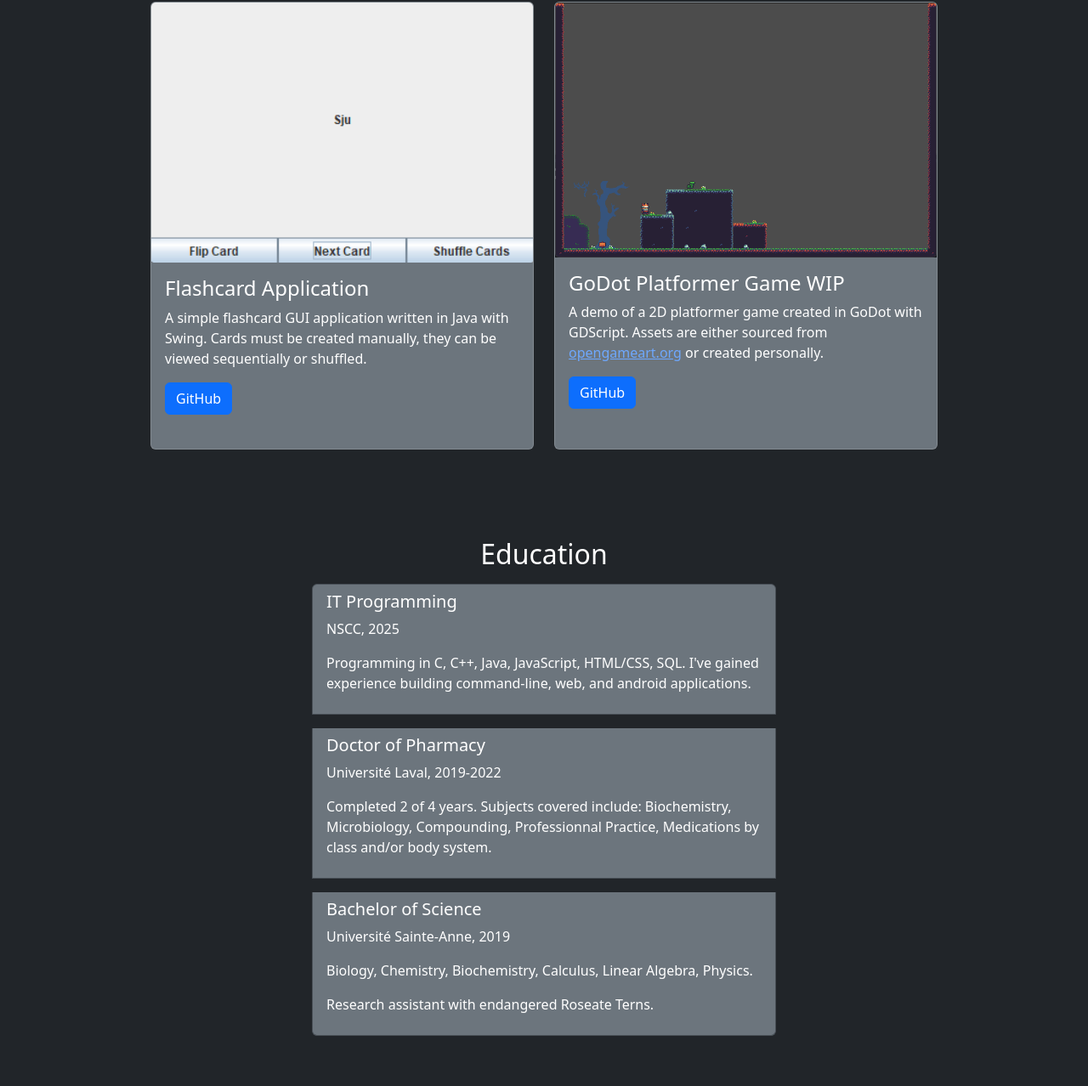
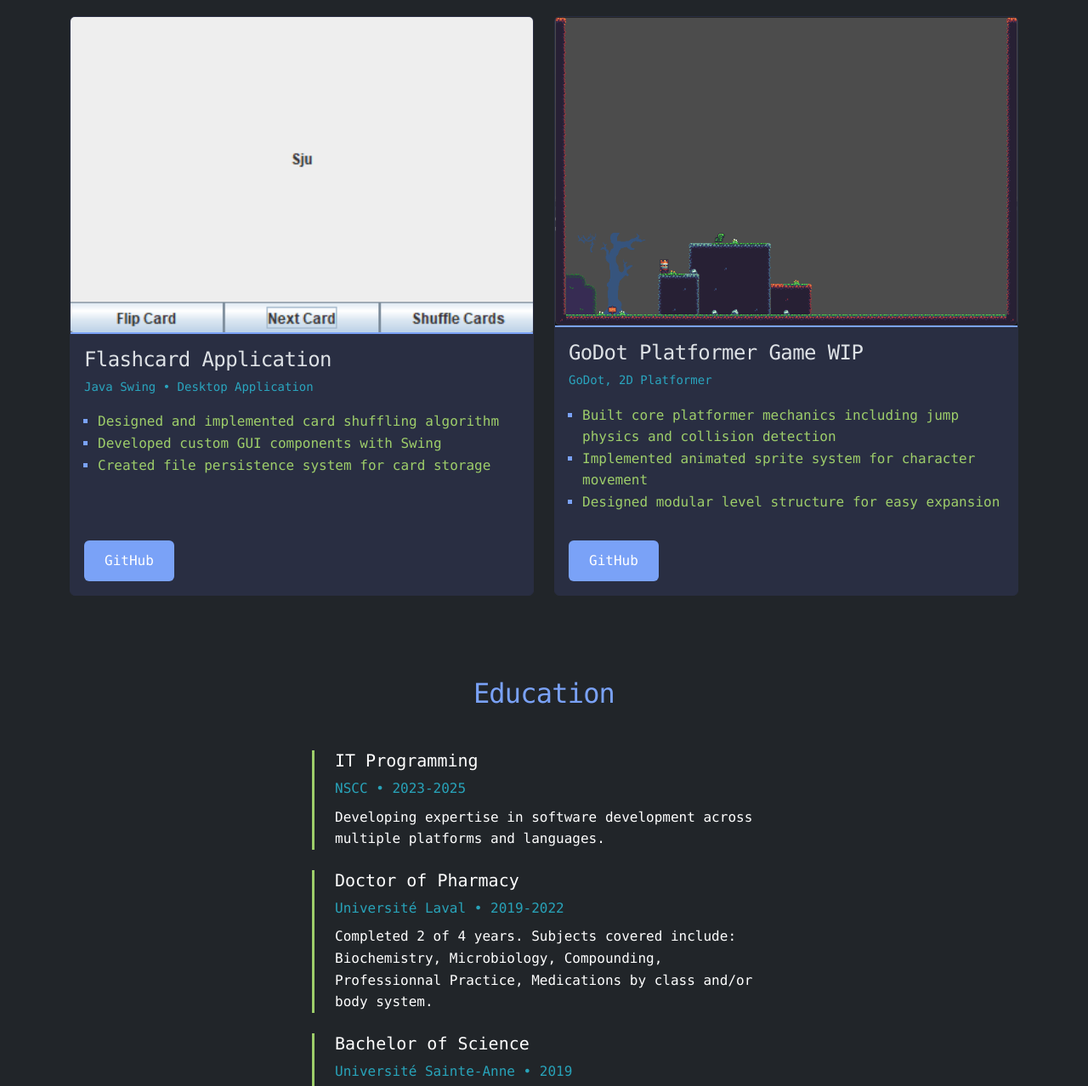
Before and after one commit to DeagleM902/Portfolio, a plain HTML site: page index.html in a window 1280 px wide. Shown: the part 435-1713 px from the top of the page at 85% size. Drawn offline with nearby package versions, Linux system fonts and the light colour scheme.

Commit message:
Big styling change, some placeholder text

```diff
--- a/index.html
+++ b/index.html
@@ -3,7 +3,126 @@
 <head>
     <meta charset="UTF-8">
     <title>Matthew Deagle's Portfolio</title>
-    <link href="https://cdn.jsdelivr.net/npm/bootstrap@5.3.3/dist/css/bootstrap.min.css" rel="stylesheet" integrity="sha384-QWTKZyjpPEjISv5WaRU9OFeRpok6YctnYmDr5pNlyT2bRjXh0JMhjY6hW+ALEwIH" crossorigin="anonymous">
+    <link href="https://cdn.jsdelivr.net/npm/bootstrap@5.3.3/dist/css/bootstrap.min.css" rel="stylesheet" crossorigin="anonymous">
+    <style>
+      :root {
+        --bg-color: #1a1b26;
+        --text-color: #a9b1d6;
+        --primary-color: #7aa2f7;
+        --secondary-color: #292e42;
+        --accent-cyan: #2ac3de;
+        --accent-green: #9ece6a;
+      }
+
+      body {
+        background-color: var(--bg-color);
+        color: var(--text-color);
+        font-family: 'Lucida Console', 'Courier New', monospace;
+        line-height: 1.6;
+      }
+
+      h1, h2, h3, h4 {
+        color: var(--primary-color);
+        letter-spacing: -0.025em;
+      }
+
+      section {
+        scroll-margin-top: 80px; /* Adjust based on your navbar height */
+      }
+
+      .text-muted {
+        color: var(--accent-cyan) !important;
+        opacity: 0.8;
+      }
+
+      .navbar {
+        background-color: var(--bg-color) !important;
+        border-bottom: 1px solid var(--secondary-color);
+      }
+
+      .nav-link {
+        position: relative;
+        transition: color 0.2s ease;
+      }
+
+      .nav-link:hover {
+        color: var(--accent-cyan) !important;
+      }
+
+      .nav-link:focus, .btn:focus {
+        outline: 2px solid var(--accent-cyan);
+        outline-offset: 2px;
+      }
+
+      .nav-link::after {
+        content: '';
+        position: absolute;
+        bottom: -2px;
+        left: 0;
+        width: 0;
+        height: 2px;
+        background-color: var(--accent-cyan);
+        transition: width 0.3s ease;
+      }
+
+      .nav-link:hover::after {
+        width: 100%;
+      }
+
+      .card {
+        background-color: var(--secondary-color);
+        border: 1px solid var(--secondary-color);
+        transition: transform 0.2s ease, box-shadow 0.2s ease;
+      }
+
+      .card:hover {
+        transform: translateY(-5px);
+        box-shadow: 0 4px 15px rgba(122, 162, 247, 0.15);
+      }
+
+      .card-img-top {
+        border-bottom: 2px solid var(--primary-color);
+      }
+
+      .btn-primary {
+        background-color: var(--primary-color);
+        border: none;
+        padding: 0.75rem 1.5rem;
+      }
+
+      .btn-primary:hover {
+        background-color: var(--accent-cyan);
+        color: var(--bg-color);
+      }
+
+      .education-item {
+        border-left: 3px solid var(--accent-green);
+        padding-left: 1.5rem;
+        margin: 1.5rem 0;
+      }
+
+      footer {
+        background-color: var(--secondary-color) !important;
+        color: var(--text-color) !important;
+        border-top: 1px solid var(--secondary-color);
+        margin-top: 4rem;
+      }
+
+      ul {
+        list-style-type: square;
+        color: var(--accent-green);
+      }
+
+      li::marker {
+        color: var(--primary-color);
+      }
+
+      .badge {
+        background-color: var(--secondary-color) !important;
+        border: 1px solid var(--primary-color);
+      }
+
+    </style>
   </head>
 <body class="bg-dark text-white">
 
@@ -37,42 +156,64 @@
     <div class="row justify-content-center">
     <!-- About Section -->
     <section id="about" class="col-12 col-md-10 col-lg-8 my-5">
-        <h2 class="text-center">Hi, I'm Matt.</h2>
-        <p>
-          I am a student currently enrolled in IT Programming at NSCC.
-          Working with several languages including Java, Javascript and C, I've gained experience building various applications including web and android apps.
-          I have a particular interest in sciences, healthcare, and video game development.
-          My career goals focus on applying software and technology solutions to research and healthcare problems.
+      <h2 class="text-center mb-4">Hi, I'm Matt</h2>
+      <p class="lead">
+        I'm a programming student at NSCC, interested in video game development and health/science research.
       </p>
+      <div class="d-flex gap-2 flex-wrap">
+          <span class="badge bg-primary">GoDot</span>
+          <span class="badge bg-primary">Java</span>
+          <span class="badge bg-primary">C/C++/C#</span>
+          <span class="badge bg-primary">Android Development</span>
+          <span class="badge bg-primary">Web Development</span>
+      </div>
   </section>
 
     <!-- Projects Section -->
     <section id="projects" class="container col-12 my-5">
-        <h2 class="text-center">Projects</h2>
-        <div class="row justify-content-center">
-            <div class="col-sm-10 col-md-5 my-2">
-                <div class="card mb-4 bg-secondary text-white h-100">
+      <h2 class="text-center mb-5">Projects</h2>
+      <div class="row justify-content-center g-4">
+        <div class="col-md-6">
+          <div class="card h-100">
             <img src="resources/images/flashcards.png" class="card-img-top" alt="Flashcard application">
-                  <div class="card-body">
-                    <h4 class="card-title">Flashcard Application</h4>
-                    <p class="card-text">
-                      A simple flashcard GUI application written in Java with Swing.
-                      Cards must be created manually, they can be viewed sequentially or shuffled.
-                    </p>
-                    <a href="https://github.com/DeagleM902/FlashcardApp" target="_blank" class="btn btn-primary">GitHub</a>
+            <div class="card-body d-flex flex-column">
+              <div>
+                <h4 class="card-title mb-1">Flashcard Application</h4>
+                <small class="text-muted">Java Swing • Desktop Application</small>
+                <ul class="mt-3 ps-3">
+                  <li>Designed and implemented card shuffling algorithm</li>
+                  <li>Developed custom GUI components with Swing</li>
+                  <li>Created file persistence system for card storage</li>
+                </ul>
+              </div>
+              <div class="mt-auto pt-3">
+                <a href="https://github.com/DeagleM902/FlashcardApp" target="_blank"
+                  class="btn btn-primary align-self-start">
+                  GitHub
+                </a>
               </div>
             </div>
           </div>
-            <div class="col-sm-10 col-md-5 my-2">
-                <div class="card mb-4 bg-secondary text-white h-100">
+        </div>
+        <div class="col-md-6">
+          <div class="card h-100">
             <img src="resources/images/platformer.png" class="card-img-top" alt="Platformer Game WIP">
-                  <div class="card-body">
-                    <h4 class="card-title">GoDot Platformer Game WIP</h4>
-                    <p class="card-text">
-                      A demo of a 2D platformer game created in GoDot with GDScript.
-                      Assets are either sourced from <a href="https://opengameart.org/">opengameart.org</a> or created personally.
-                    </p>
-                    <a href="https://github.com/DeagleM902/PlatformerTest" target="_blank" class="btn btn-primary">GitHub</a>
+            <div class="card-body d-flex flex-column">
+              <div>
+                <h4 class="card-title mb-1">GoDot Platformer Game WIP</h4>
+                <small class="text-muted">GoDot, 2D Platformer</small>
+                <ul class="mt-3 ps-3">
+                  <li>Built core platformer mechanics including jump physics and collision detection</li>
+                  <li>Implemented animated sprite system for character movement</li>
+                  <li>Designed modular level structure for easy expansion</li>
+                </ul>
+              </div>
+              <div class="mt-auto pt-3">
+                <a href="https://github.com/DeagleM902/PlatformerTest" target="_blank"
+                  class="btn btn-primary align-self-start">
+                  GitHub
+                </a>
+              </div>
             </div>
           </div>
         </div>
@@ -81,42 +222,38 @@
 
     <!-- Education Section -->
     <section id="education" class="container col-12 col-md-8 col-lg-6 my-5">
-        <h2 class="text-center">Education</h2>
-        <ul class="list-group">
-            <li class="list-group-item bg-secondary text-white my-2">
+      <h2 class="text-center mb-5">Education</h2>
+      <div class="education-item">
           <h5>IT Programming</h5>
-                <p>NSCC, 2025</p>
-                <p>Programming in C, C++, Java, JavaScript, HTML/CSS, SQL. I've gained experience building command-line, web, and android applications.</p>
-            </li>
-            <li class="list-group-item bg-secondary text-white my-2">
+          <div class="text-muted mb-2">NSCC • 2023-2025</div>
+          <p class="mb-0">Developing expertise in software development across multiple platforms and languages.</p>
+      </div>
+      <div class="education-item">
         <h5>Doctor of Pharmacy</h5>
-                <p>Université Laval, 2019-2022</p>
-                <p>Completed 2 of 4 years. Subjects covered include: Biochemistry, Microbiology, Compounding, Professionnal Practice, Medications by class and/or body system.</p>
-            </li>
-            <li class="list-group-item bg-secondary text-white my-2">
+        <div class="text-muted mb-2">Université Laval • 2019-2022</div>
+        <p class="mb-0">Completed 2 of 4 years. Subjects covered include: Biochemistry, Microbiology, Compounding, Professionnal Practice, Medications by class and/or body system.</p>
+      </div>
+      <div class="education-item">
         <h5>Bachelor of Science</h5>
-                <p>Université Sainte-Anne, 2019</p>
-                <p>Biology, Chemistry, Biochemistry, Calculus, Linear Algebra, Physics.</p>
-                <p>Research assistant with endangered Roseate Terns.</p>
-            </li>
-
-        </ul>
+        <div class="text-muted mb-2">Université Sainte-Anne • 2019</div>
+        <p class="mb-0">Biology, Chemistry, Biochemistry, Calculus, Linear Algebra, Physics. Research assistant with endangered Roseate Terns.</p>
+      </div>
     </section>
 
     <!-- Resume Section -->
     <section id="resume" class="container col-12 col-md-10 col-lg-8 my-5 text-center">
-        <h2>Resume</h2>
-        <p>
+        <h2 class="mb-4">Resume</h2>
+        <p class="text-muted mb-4">
             You can download my resume by clicking the button below.
         </p>
-        <a href="path/to/resume.pdf" download class="btn btn-success">Download Resume</a>
+        <a href="path/to/resume.pdf" download class="btn btn-primary px-4 py-2 d-inline-flex align-items-center gap-2">Download Resume</a>
     </section>
     </div>
     </div>
 
     <!-- Footer -->
-    <footer class="bg-dark text-center text-white py-3">
-        <p>&copy; Matthew Deagle 2024</p>
+    <footer class="text-center py-3">
+        <p>&copy; Matthew Deagle 2025</p>
     </footer>
 
     <script src="https://cdn.jsdelivr.net/npm/bootstrap@5.3.3/dist/js/bootstrap.bundle.min.js" integrity="sha384-YvpcrYf0tY3lHB60NNkmXc5s9fDVZLESaAA55NDzOxhy9GkcIdslK1eN7N6jIeHz" crossorigin="anonymous"></script>
```
Lines whose indentation alone changed are shown as unchanged.
